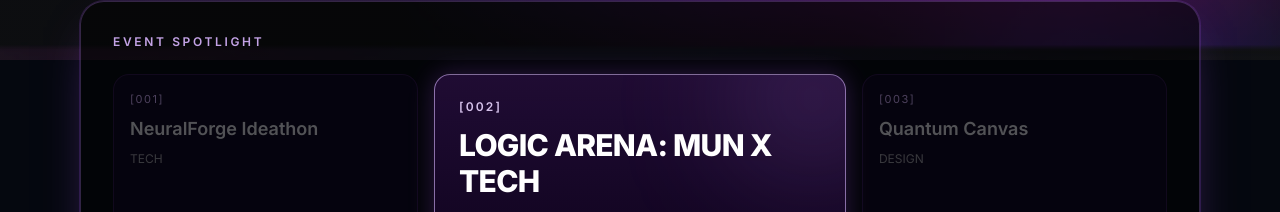
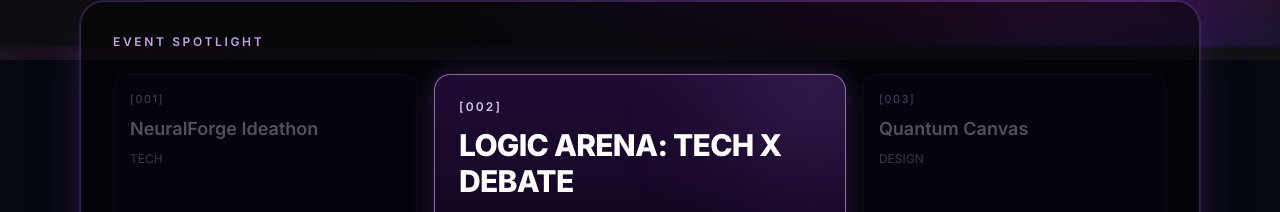
Before and after one commit to neil-nickson/NOVASPHERE2026, a Next.js app: page / in a window 1280 px wide. Shown: the part 740-952 px from the top of the page. Built offline with nearby package versions, Linux system fonts and the light colour scheme; no server answers.

Commit message:
sahib is gay

```diff
--- a/app/events/page.tsx
+++ b/app/events/page.tsx
@@ -73,7 +73,7 @@ const eventContent = [
     ]
   },
   {
-    title: "2️⃣ Logic Arena: MUN X Tech",
+    title: "2️⃣ Logic Arena: Tech X Debate",
     time: "🕒 10:00 AM – 12:00 PM & 1:00 PM – 2:00 PM",
     teamSize: "👥 Team Size: 3",
     fee: "💰 Fee: ₹145 per person",
--- a/app/schedule/page.tsx
+++ b/app/schedule/page.tsx
@@ -59,7 +59,7 @@ export default function SchedulePage() {
           <article className="relative rounded-2xl border border-white/10 bg-black/35 p-5">
             <span className="absolute -left-[31px] top-6 h-3 w-3 rounded-full bg-purple-400 md:-left-[39px]" />
             <p className="text-sm font-semibold text-purple-300">10:00 AM – 12:00 PM & 1:00 PM – 2:00 PM</p>
-            <h3 className="mt-2 text-lg font-semibold text-white">4️⃣ Logic Arena: MUN X Tech</h3>
+            <h3 className="mt-2 text-lg font-semibold text-white">4️⃣ Logic Arena: Tech X Debate</h3>
             <p className="mt-3 text-sm text-white/75">Entry Fee: ₹145 per person</p>
           </article>
 
--- a/components/home-events-spotlight.tsx
+++ b/components/home-events-spotlight.tsx
@@ -24,7 +24,7 @@ const HOME_EVENTS: HomeEventCard[] = [
   {
     id: "logic-arena",
     code: "002",
-    title: "Logic Arena: MUN X Tech",
+    title: "Logic Arena: Tech X Debate",
     category: "DEBATE",
     time: "10:00 AM – 12:00 PM & 1:00 PM – 2:00 PM",
     fee: "₹145 per person"
```
